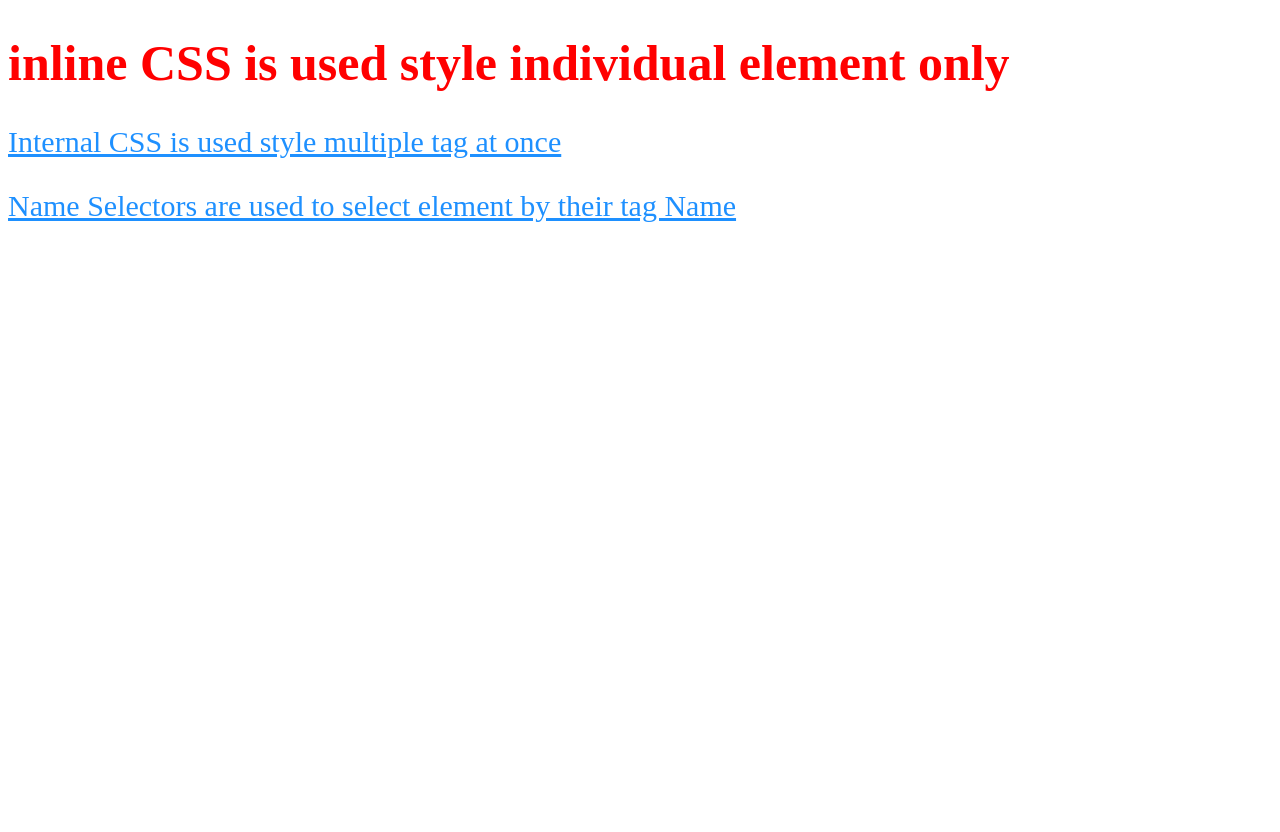
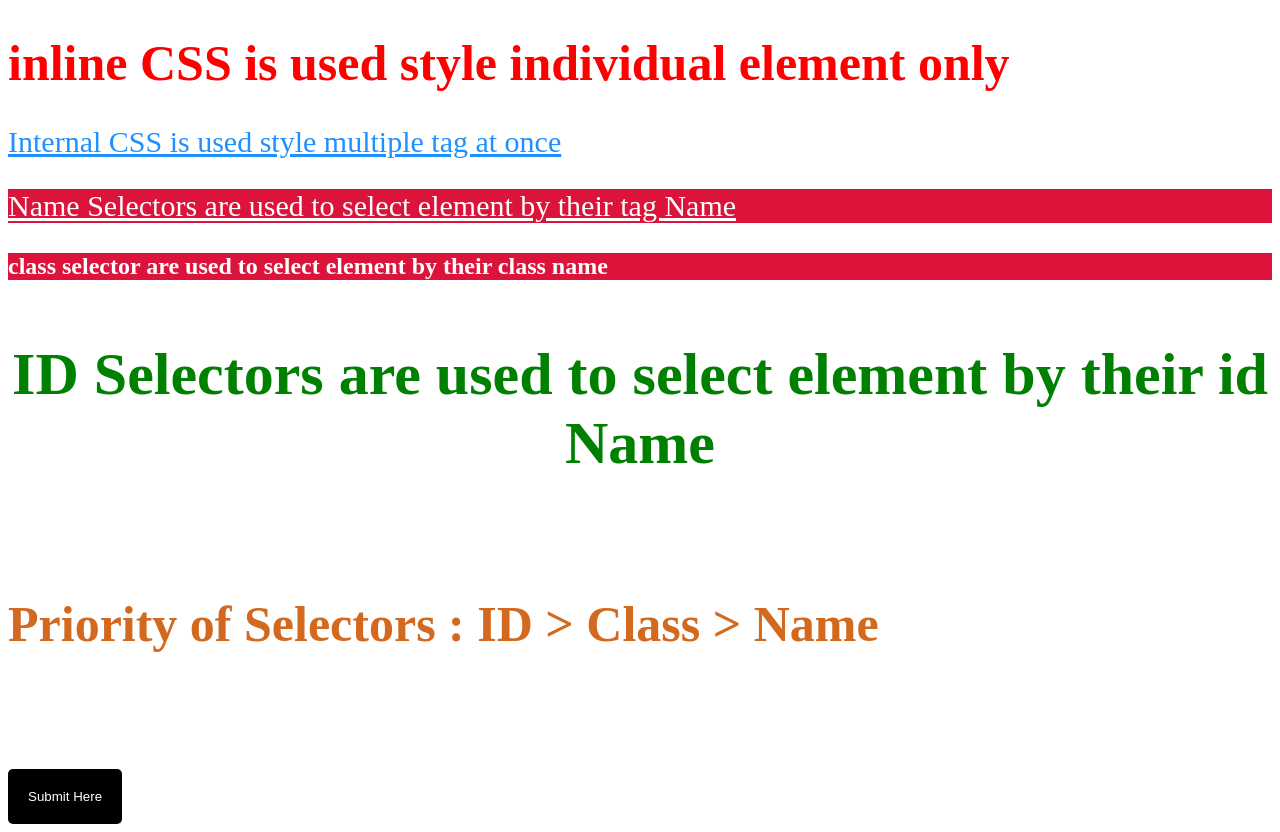
Before and after one commit to Prateekvaish-ai/MERN-Stack, a plain HTML site: page Section 1/cssintro.html in a window 1280 px wide. Before the commit the page ends 800 px from the top, so only its background shows below. Drawn offline with Linux system fonts and the light colour scheme.

Commit message:
css intro

```diff
--- a/Section 1/cssintro.html
+++ b/Section 1/cssintro.html
@@ -5,11 +5,46 @@
     <meta name="viewport" content="width=device-width, initial-scale=1.0">
     <title>Document</title>
 
+    <link rel="stylesheet" href="style.css">
     <style>
           p{
             font-size: 30px;
             text-decoration: underline;
             color: dodgerblue;
+          }
+
+          .myclass {
+
+            background-color: crimson;
+            color: white ;
+
+          }
+
+          #myid {
+
+            color: green;
+            text-align: center;
+            font-size: 60px;
+
+          }
+
+          h6 {
+
+             color: blueviolet;
+             font-size: 50px;
+
+          }
+
+          .heading {
+
+            color: chocolate !important;
+
+          }
+
+          #myid2{
+
+            color: blue;
+
           }
     </style>
 </head>
@@ -19,6 +54,14 @@
 
     <p>Internal CSS is used style multiple tag at once</p>
 
-    <p>Name Selectors are used to select element by their tag Name </p>
+    <p class="myclass">Name Selectors are used to select element by their tag Name </p>
+
+    <h2 class="myclass">class selector are used to select element by their class name</h2>
+
+    <h3 id="myid"> ID Selectors are used to select element by their id Name</h3>
+
+    <h6 class="heading" id="myid2" >Priority of Selectors : ID > Class > Name</h6>
+
+    <button class="btn">Submit Here</button>
 </body>
 </html>
--- /dev/null
+++ b/Section 1/style.css
@@ -0,0 +1,9 @@
+.btn {
+
+    background-color: black;
+    color: white;
+    padding: 20px;
+    border-radius: 5px;
+    border: none;
+
+}
```
